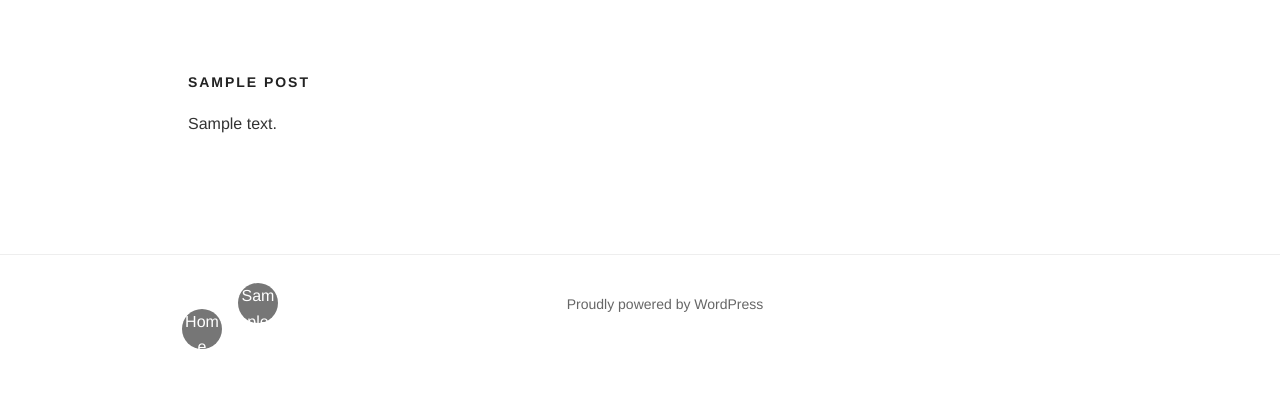
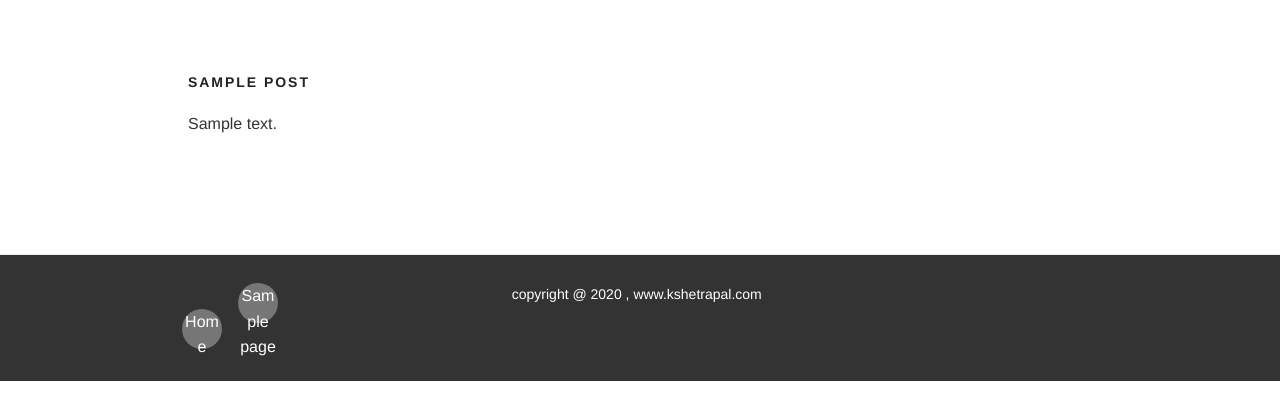
Before and after one commit to nishi9999/kshetrapal_web, a WordPress theme: template themes/twentyseventeen/page.php in a window 1280 px wide. Shown: the part 308-728 px from the top of the page. Run offline with PHP 8.4 and a stand-in for WordPress, Linux system fonts and the light colour scheme; the site name, menu and one post (Sample post) are stand-ins, and other content is empty; some libraries are stand-ins or nearby versions.

Commit message:
added fotter

```diff
--- a/themes/twentyseventeen/footer.php
+++ b/themes/twentyseventeen/footer.php
@@ -39,7 +39,7 @@
 					<?php
 				endif;
 
-				get_template_part( 'template-parts/footer/site', 'info' );
+				echo "copyright @ 2020 , <a href='http://www.kshetrapal.com' style='color:#fff;'>www.kshetrapal.com</a>";
 				?>
 			</div><!-- .wrap -->
 		</footer><!-- #colophon -->
--- a/themes/twentyseventeen/style.css
+++ b/themes/twentyseventeen/style.css
@@ -1042,7 +1042,8 @@ input[type="button"]:hover,
 input[type="button"]:focus,
 input[type="submit"]:hover,
 input[type="submit"]:focus {
-	background: #767676;
+	/*background: #767676;*/
+	color:gray;
 }
 
 button.secondary:hover,
@@ -2309,6 +2310,8 @@ body:not(.twentyseventeen-front-page) .entry-header {
 
 .site-footer {
 	border-top: 1px solid #eee;
+	background-color:#000c;
+	color: white;
 }
 
 .site-footer .wrap {
@@ -3810,9 +3813,9 @@ p > object:only-child {
 
 	/* Posts */
 
-	.site-content {
+	/*.site-content {
 		padding: 5.5em 0 0;
-	}
+	}*/
 
 	.single-post .entry-title,
 	.page .entry-title {
```
